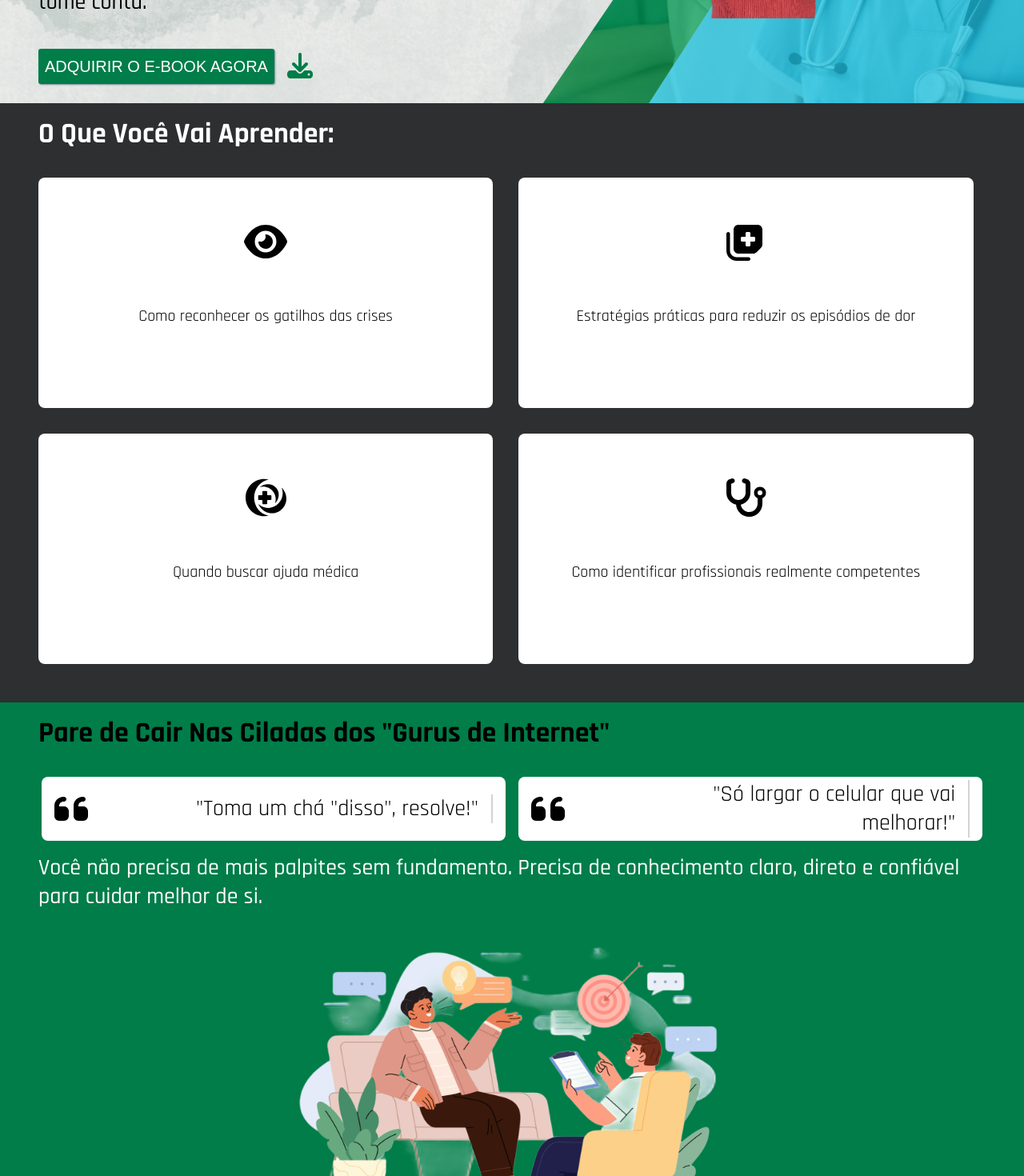
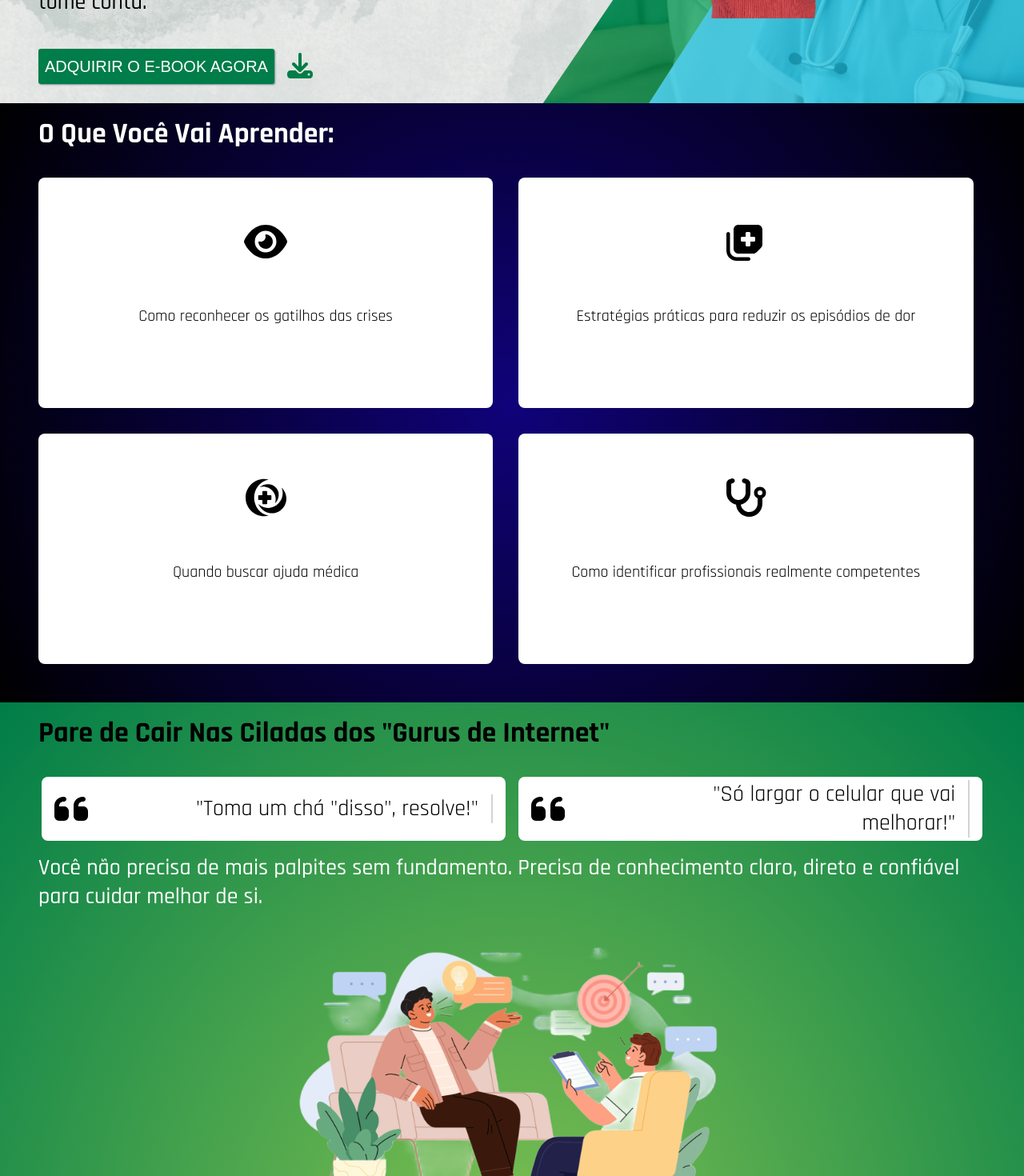
Before and after one commit to LucasCosta0117/landing-page-enxaqueca, a Vue app: page / in a window 1280 px wide. Shown: the part 500-1970 px from the top of the page at 80% size. Built offline with nearby package versions, Linux system fonts and the light colour scheme.

Commit message:
refactor: adiciona um efeito de gradiente aos backgrounds que possuiam cores fixas

```diff
--- a/src/pages/HomePage.vue
+++ b/src/pages/HomePage.vue
@@ -85,7 +85,7 @@
         <div class="btn-input">
           <sall-button
             :btnTextValue="label.btnSec2"
-            :btnBgColor="colorBtn.btnSec2"
+            :btnBgColor="colorBtn.btnSec1"
           />
         </div>
       </section>
@@ -102,10 +102,7 @@
             <img class="mock-img" src="../assets/images/mock-agrupado.png" alt="Diferentes aparelhos eletronicos exibindo o e-book em suas telas">
           </div>
         </div>
-        <div class="title-with-icon">
-          <h2 class="section-title text-white">PARA QUEM SERVE ESSE EBOOK?</h2>
-          <font-awesome-icon :icon="['fas', 'arrows-down-to-people']" size="3x" color="#007d48"/>
-        </div>
+        <h2 class="section-title text-white">PARA QUEM SERVE ESSE EBOOK?</h2>
         <div class="bullet-box">
           <bullet-item
             v-for="(item, index) in bulletItems2"
@@ -134,7 +131,7 @@
         <div class="btn-input">
           <sall-button
             :btnTextValue="label.btnSec3"
-            :btnBgColor="colorBtn.btnSec1"
+            :btnBgColor="colorBtn.btnSec2"
           />
         </div>
       </section>
@@ -301,10 +298,12 @@ export default {
   background-position: center;
 }
 .bg-black {
-  background-color: #2D2F31;
+  background: black;
+  background: radial-gradient(circle, rgba(16, 2, 122, 1) 0%, rgba(0, 0, 0, 1) 100%);
 }
 .bg-green {
   background-color: #007d48;
+  background: radial-gradient(ellipse at bottom, rgba(130, 194, 81, 1) 0%, rgba(0, 125, 72, 1) 100%);
 }
 .section-content {
   display: flex;
```
